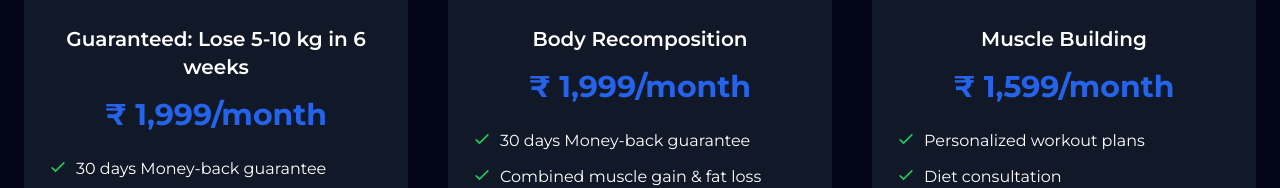
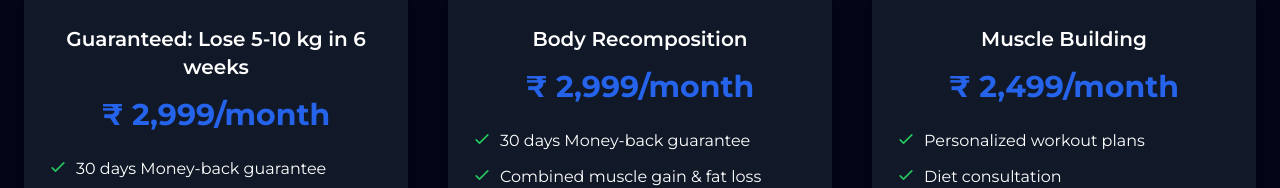
Before and after one commit to Saikat-github/fitnessWebsite, a React (Vite) app: page /pricing in a window 1280 px wide. Shown: the part 299-487 px from the top of the page. Built offline with nearby package versions, Linux system fonts and the light colour scheme; no server answers.

Commit message:
changed pricing for services

```diff
--- a/src/appwrite/data.js
+++ b/src/appwrite/data.js
@@ -70,7 +70,6 @@ export class DbService {
 
     //Free Session
     async createFreeSession({name, phoneNo, preferredTime}) {
-        console.log(name, phoneNo, preferredTime)
         try {
             return await this.databases.createDocument(
                 conf.appwriteDatabaseId,
--- a/src/pages/PricingPage.jsx
+++ b/src/pages/PricingPage.jsx
@@ -8,17 +8,17 @@ const PricingPage = () => {
   const pricingPlans = [
     {
       title: "Guaranteed: Lose 5-10 kg in 6 weeks",
-      price: "₹ 1,999/month",
+      price: "₹ 2,999/month",
       features: ["30 days Money-back guarantee", "Customized diet & workout", "Progress monitoring & intensive coaching", "24/7 Support"],
     },
     {
       title: "Body Recomposition",
-      price: "₹ 1,999/month",
+      price: "₹ 2,999/month",
       features: ["30 days Money-back guarantee", "Combined muscle gain & fat loss", "Diet and training plans", "Weekly check-ins & 24/7 Support"],
     },
     {
       title: "Muscle Building",
-      price: "₹ 1,599/month",
+      price: "₹ 2,499/month",
       features: ["Personalized workout plans", "Diet consultation", "Weekly check-ins", "24/7 Support"],
     },
   ];
```
